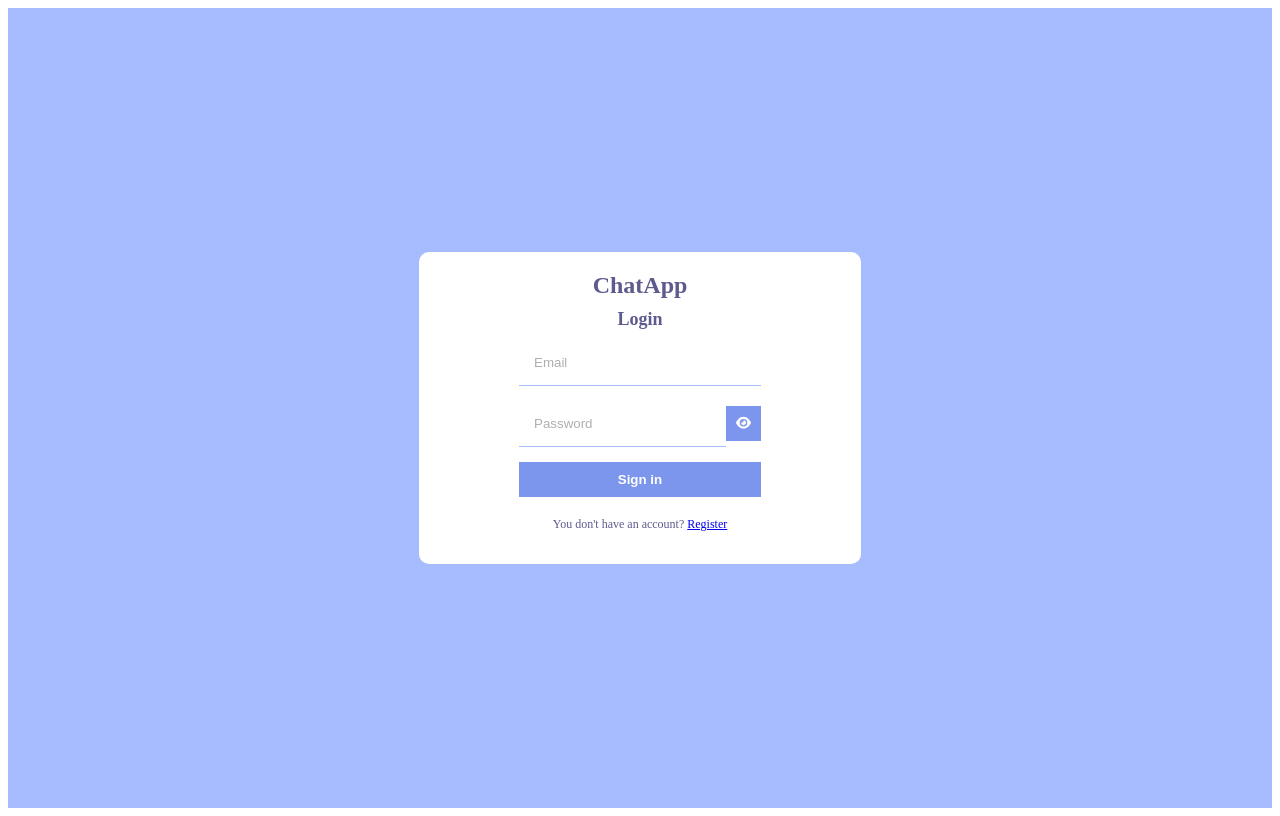
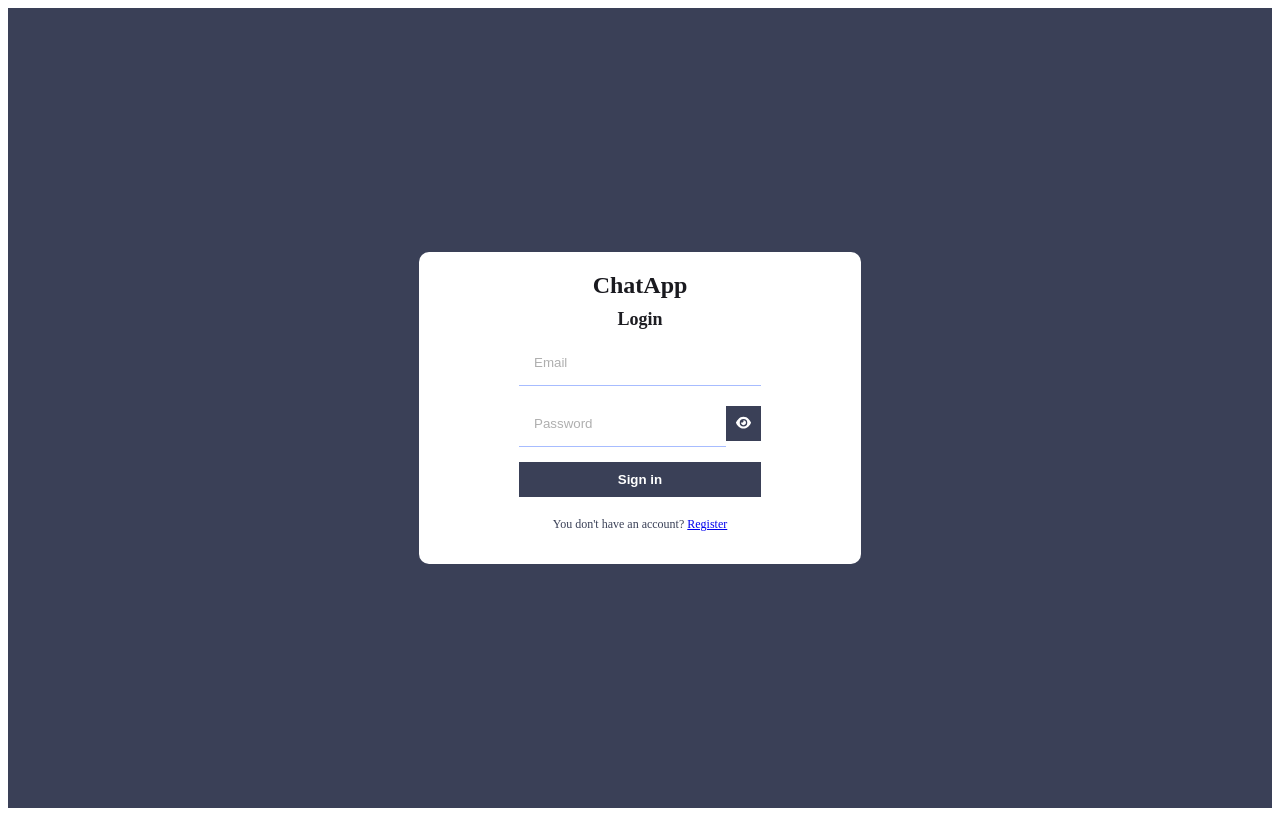
Before and after one commit to hongvy0707/ChatApp, a React (Create React App) app: page /login in a window 1280 px wide. Built offline with nearby package versions, Linux system fonts and the light colour scheme; no server answers.

Commit message:
Change color

```diff
--- a/src/App.scss
+++ b/src/App.scss
@@ -91,7 +91,7 @@
 }
 
 .formContainer {
-  background-color: #a7bcff;
+  background-color: #3a4057;
   height: 100vh;
   display: flex;
   align-items: center;
@@ -107,13 +107,13 @@
     align-items: center;
 
     .logo {
-      color: #5d5b8d;
+      color: #1a1a1f;
       font-weight: bold;
       font-size: 24px;
     }
 
     .title {
-      color: #5d5b8d;
+      color: #1d1d22;
       font-size: 18px;
       font-weight: bold;
     }
@@ -134,7 +134,7 @@
       }
 
       button {
-        background-color: #7b96ec;
+        background-color: #3a4057;
         color: white;
         padding: 10px;
         font-weight: bold;
@@ -156,7 +156,7 @@
       }
     }
     p {
-      color: #5d5b8d;
+      color: #3a4057;
       font-size: 12px;
       margin-top: 10px;
     }
@@ -165,7 +165,7 @@
 
 
 .home {
-  background-color: #a7bcff;
+  background-color: #3a4057;
   height: 100vh;
   display: flex;
   align-items: center;
```
